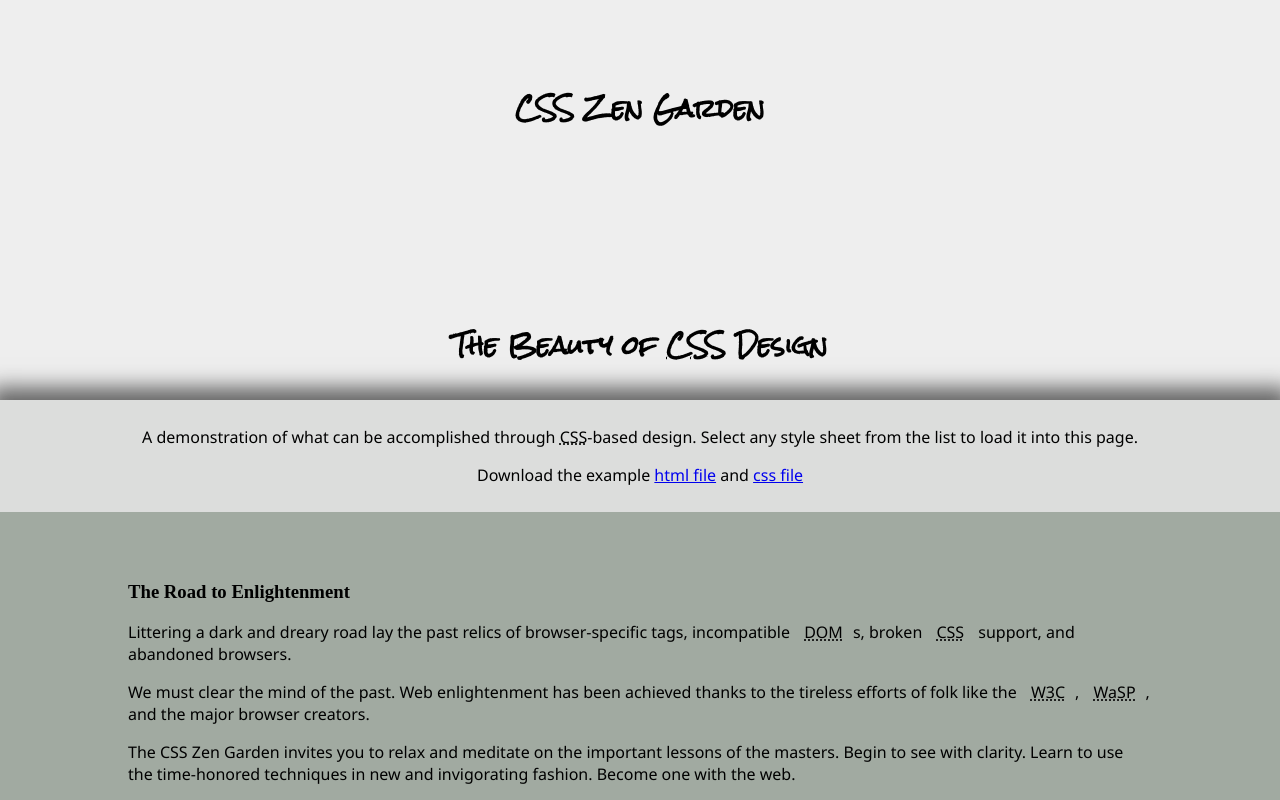
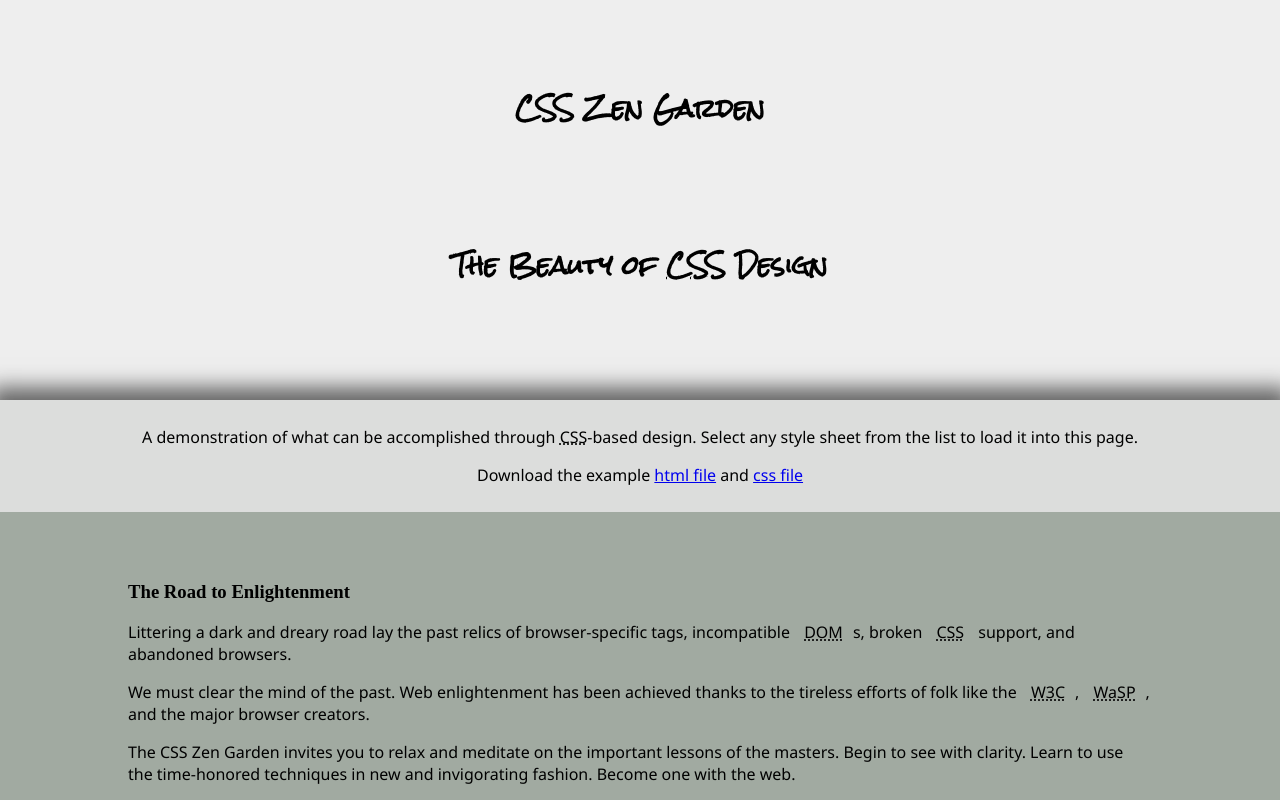
Before and after one commit to ChristopheSchevers/CSS-ZenGarden, a plain HTML site: page index.html in a window 1280 px wide. Shown: the top 800 px of the page. Drawn offline with Linux system fonts and the light colour scheme; a web font is replaced by a local one.

Commit message:
Made fixes to header

```diff
--- a/assets/styleone/scss/partials/_base.scss
+++ b/assets/styleone/scss/partials/_base.scss
@@ -3,7 +3,7 @@
 body, html {
     margin: 0;
     padding: 0;
-    height: 100%;
+    height: 100vh;
 }
 
 // Mixins
--- a/assets/styleone/scss/style.scss
+++ b/assets/styleone/scss/style.scss
@@ -24,7 +24,6 @@ header {
     }
     height: 50vh;
     width: 100%;
-    top: 0;
 
     h1, h2 {
         text-align: center;
@@ -38,7 +37,7 @@ header {
     }
 
     h2 {
-        top: 60%;
+        top: 40%;
     }
 }
 
@@ -128,8 +127,10 @@ footer {
 /* Media Queries */
 @media only screen and (min-width: 720px) {
     header{
-        background-attachment: fixed;
-        background-position-y: -430px;
+        background: {
+            attachment: fixed;
+            position-y: 145%;
+        }
     }
 
     .summary {
```
Also changed, not shown: assets/styleone/css/style.css, 1 other file.
